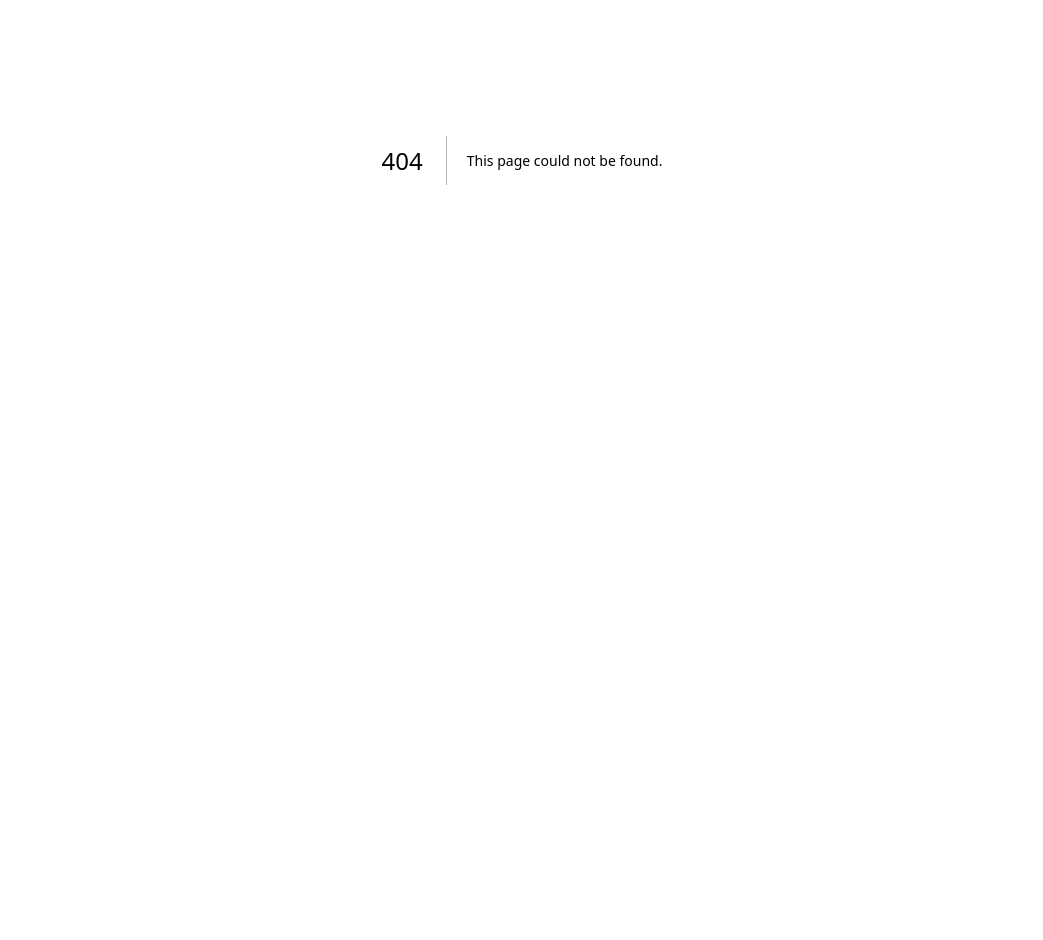
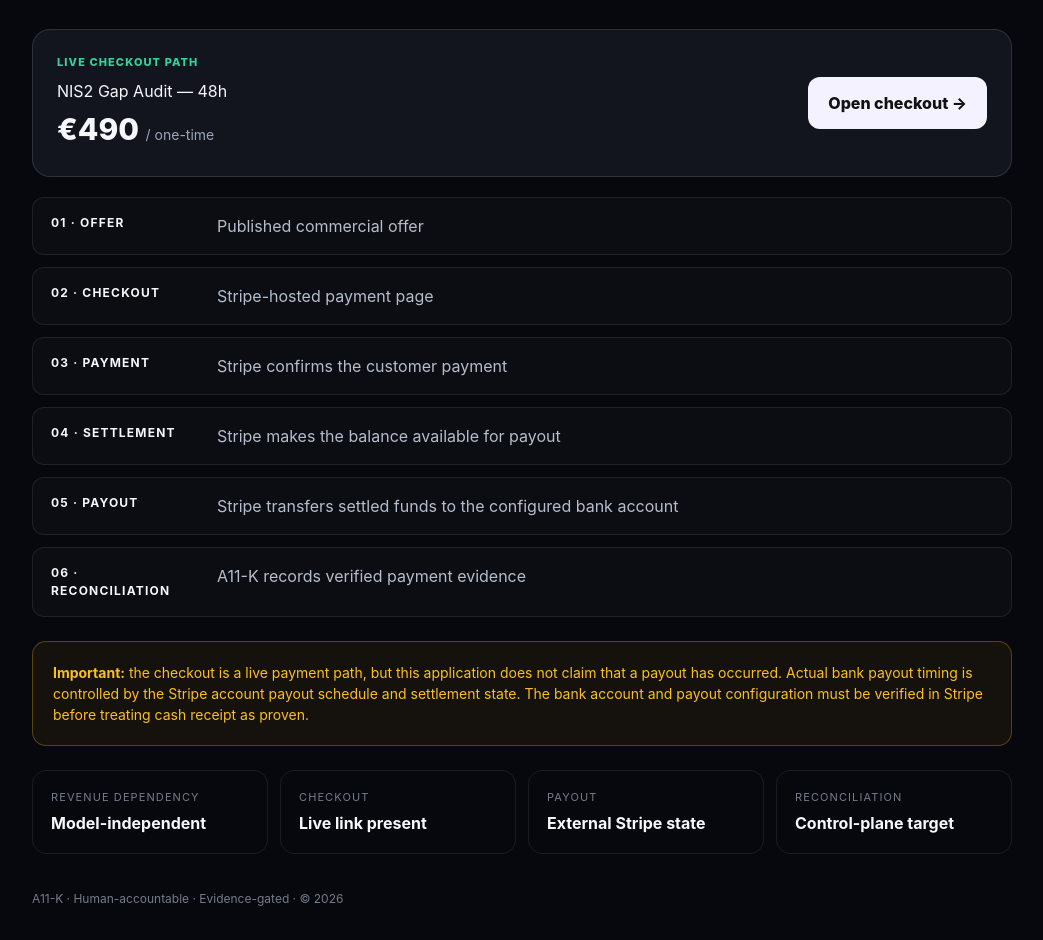
Before and after one commit to Mind-Reply/A11-K, a Next.js app: page /revenue in a window 1280 px wide. Before the commit this address had no page. Shown: the part 240-1180 px from the top of the page, without its empty margins (118-1161 px from the left). Before the commit the page ends 800 px from the top, so only its background shows below. Built offline with nearby package versions, Linux system fonts and the light colour scheme.

Commit message:
feat: add revenue control surface

```diff
--- /dev/null
+++ b/app/revenue/page.tsx
@@ -0,0 +1,71 @@
+const liveOffer = {
+  name: 'NIS2 Gap Audit — 48h',
+  price: '€490',
+  cadence: 'one-time',
+  checkout: 'https://buy.stripe.com/00w9ANbQYfgkcyk3Gq63K07',
+};
+
+const flow = [
+  ['OFFER', 'Published commercial offer'],
+  ['CHECKOUT', 'Stripe-hosted payment page'],
+  ['PAYMENT', 'Stripe confirms the customer payment'],
+  ['SETTLEMENT', 'Stripe makes the balance available for payout'],
+  ['PAYOUT', 'Stripe transfers settled funds to the configured bank account'],
+  ['RECONCILIATION', 'A11-K records verified payment evidence'],
+];
+
+export default function RevenuePage() {
+  return (
+    <main style={{ minHeight: '100vh', background: '#07080d', color: '#f5f7fb', padding: '32px 20px', fontFamily: 'Inter, ui-sans-serif, system-ui, sans-serif' }}>
+      <section style={{ maxWidth: 980, margin: '0 auto' }}>
+        <p style={{ color: '#9b8cff', letterSpacing: '.16em', textTransform: 'uppercase', fontSize: 11 }}>A11-K / Revenue Control</p>
+        <h1 style={{ fontSize: 'clamp(36px, 7vw, 64px)', letterSpacing: '-.05em', margin: '10px 0' }}>Money path</h1>
+        <p style={{ color: '#9da6b8', maxWidth: 720, fontSize: 17 }}>
+          The commercial path is designed so payment and payout do not depend on a model being available. Stripe handles the payment and payout rails; A11-K provides the operational evidence and control surface.
+        </p>
+
+        <div style={{ marginTop: 28, padding: 24, border: '1px solid rgba(255,255,255,.12)', borderRadius: 18, background: '#12141e' }}>
+          <div style={{ display: 'flex', justifyContent: 'space-between', gap: 16, flexWrap: 'wrap' }}>
+            <div>
+              <div style={{ color: '#34d399', fontSize: 11, fontWeight: 800, letterSpacing: '.1em' }}>LIVE CHECKOUT PATH</div>
+              <h2 style={{ margin: '8px 0 4px' }}>{liveOffer.name}</h2>
+              <div style={{ fontSize: 30, fontWeight: 800 }}>{liveOffer.price} <span style={{ color: '#9da6b8', fontSize: 14, fontWeight: 400 }}>/ {liveOffer.cadence}</span></div>
+            </div>
+            <a href={liveOffer.checkout} style={{ alignSelf: 'center', padding: '14px 20px', borderRadius: 12, background: '#f4f2ff', color: '#111', fontWeight: 800, textDecoration: 'none' }}>Open checkout →</a>
+          </div>
+        </div>
+
+        <div style={{ display: 'grid', gap: 12, marginTop: 20 }}>
+          {flow.map(([stage, detail], index) => (
+            <div key={stage} style={{ display: 'grid', gridTemplateColumns: '150px 1fr', gap: 16, padding: '16px 18px', border: '1px solid rgba(255,255,255,.08)', borderRadius: 12, background: 'rgba(255,255,255,.025)' }}>
+              <strong style={{ fontSize: 12, letterSpacing: '.1em' }}>{String(index + 1).padStart(2, '0')} · {stage}</strong>
+              <span style={{ color: '#b5bdcc' }}>{detail}</span>
+            </div>
+          ))}
+        </div>
+
+        <div style={{ marginTop: 24, padding: 20, border: '1px solid rgba(251,191,36,.28)', borderRadius: 14, background: 'rgba(251,191,36,.06)', color: '#fbbf24', fontSize: 14 }}>
+          <strong>Important:</strong> the checkout is a live payment path, but this application does not claim that a payout has occurred. Actual bank payout timing is controlled by the Stripe account payout schedule and settlement state. The bank account and payout configuration must be verified in Stripe before treating cash receipt as proven.
+        </div>
+
+        <div style={{ marginTop: 24, display: 'grid', gridTemplateColumns: 'repeat(auto-fit,minmax(220px,1fr))', gap: 12 }}>
+          <Status title="Revenue dependency" value="Model-independent" />
+          <Status title="Checkout" value="Live link present" />
+          <Status title="Payout" value="External Stripe state" />
+          <Status title="Reconciliation" value="Control-plane target" />
+        </div>
+
+        <p style={{ marginTop: 36, color: '#737c8d', fontSize: 12 }}>A11-K · Human-accountable · Evidence-gated · © 2026</p>
+      </section>
+    </main>
+  );
+}
+
+function Status({ title, value }: { title: string; value: string }) {
+  return (
+    <div style={{ padding: 18, border: '1px solid rgba(255,255,255,.08)', borderRadius: 14 }}>
+      <div style={{ color: '#737c8d', fontSize: 11, textTransform: 'uppercase', letterSpacing: '.1em' }}>{title}</div>
+      <div style={{ marginTop: 6, fontWeight: 700 }}>{value}</div>
+    </div>
+  );
+}
```
